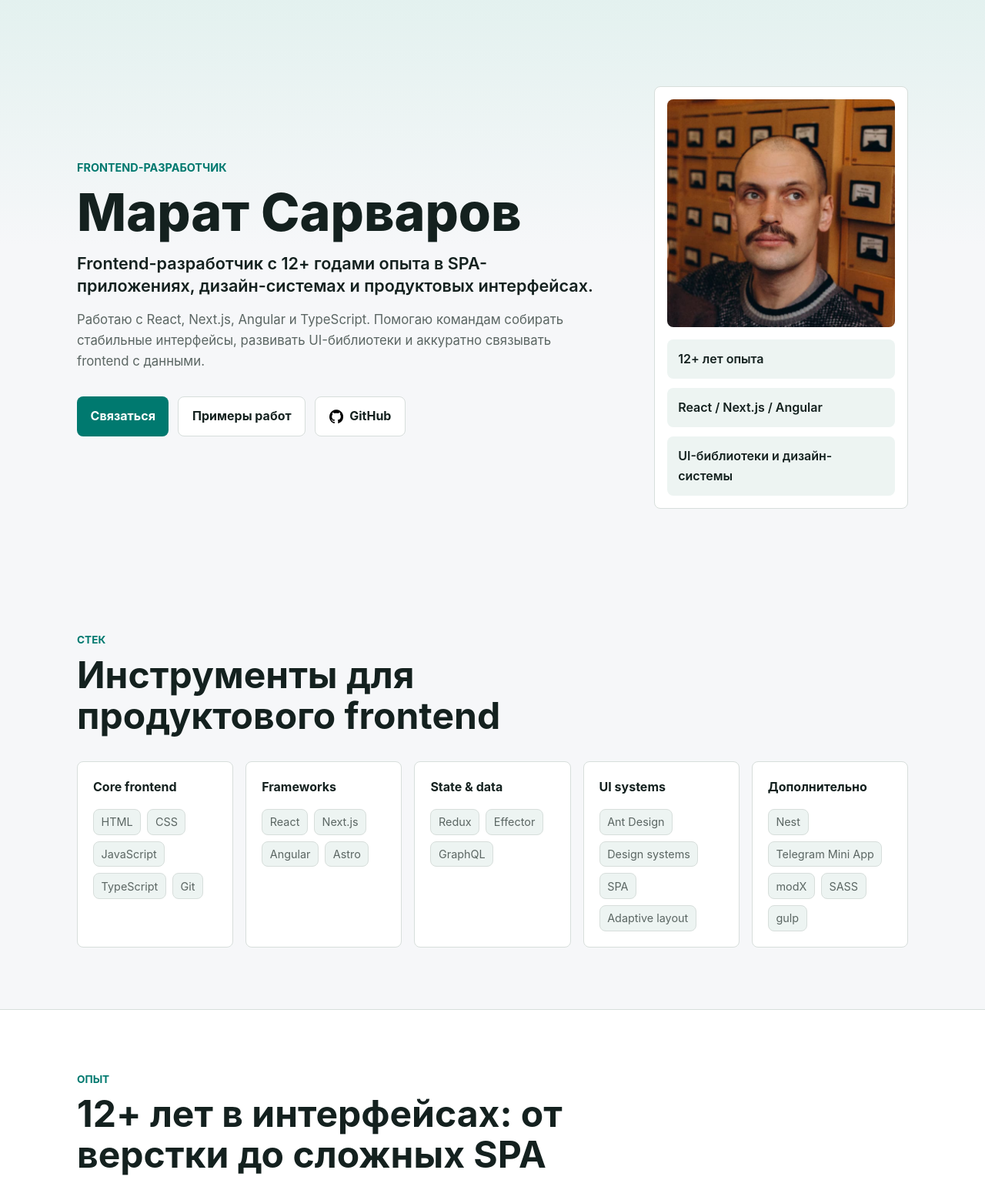
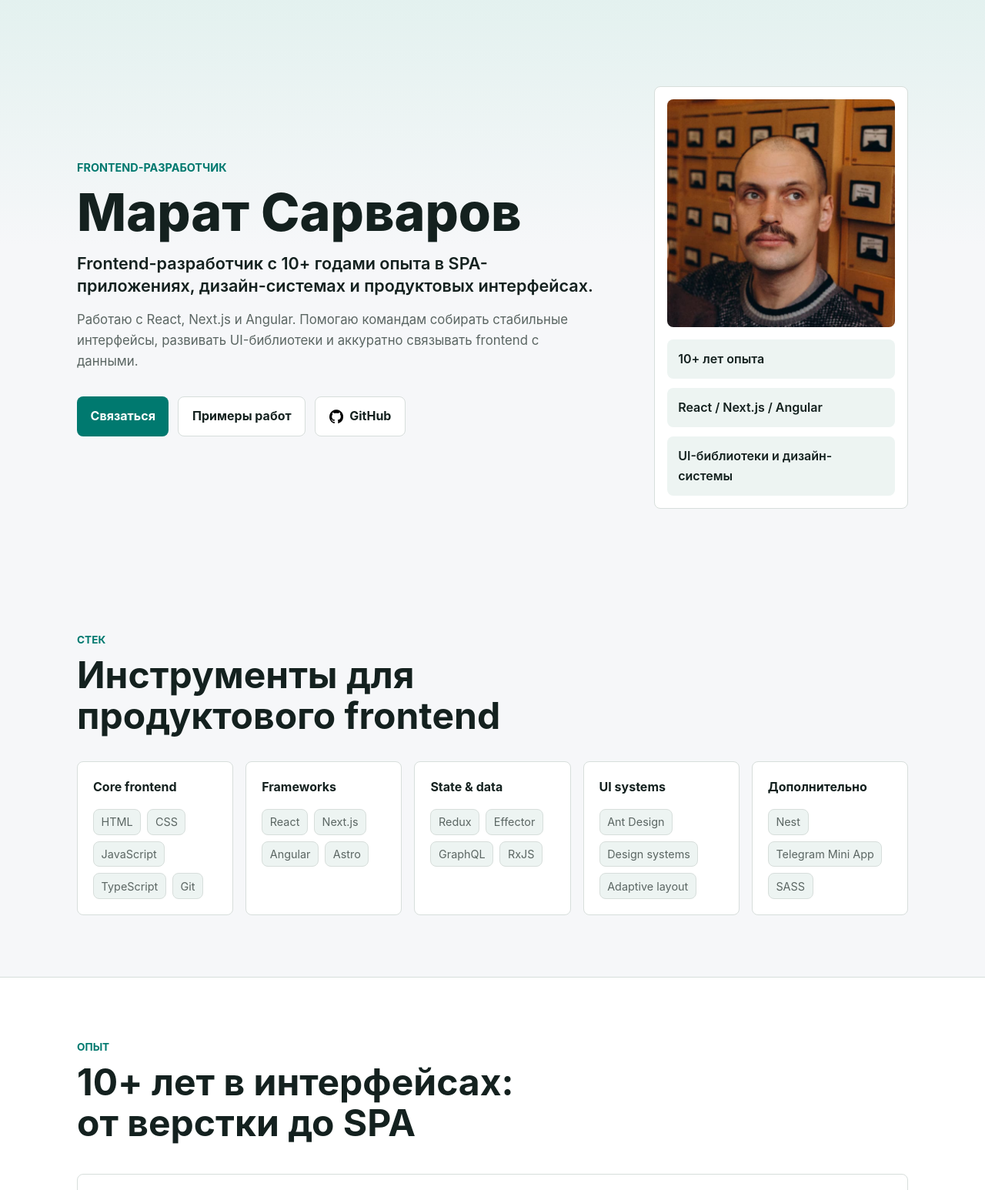
Before and after one commit to shtirlizc/portfolio, an Astro site: page / in a window 1280 px wide. Shown: the top 1546 px of the page at 77% size. Built offline with nearby package versions, Linux system fonts and the light colour scheme; Astro itself is replaced by a stand-in of ours.

Commit message:
update texts

```diff
--- a/src/components/Experience.astro
+++ b/src/components/Experience.astro
@@ -29,7 +29,7 @@ const experience = [
     <div class="heading">
       <p class="eyebrow">Опыт</p>
       <h2 id="experience-title">
-        12+ лет в интерфейсах: от верстки до сложных SPA
+        10+ лет в интерфейсах: от&nbsp;верстки до SPA
       </h2>
     </div>
     <div class="timeline">
--- a/src/components/Intro.astro
+++ b/src/components/Intro.astro
@@ -13,7 +13,7 @@ interface Props {
 const { name, subtitle, summary } = Astro.props;
 
 const facts = [
-  "12+ лет опыта",
+  "10+ лет опыта",
   "React / Next.js / Angular",
   "UI-библиотеки и дизайн-системы",
 ];
--- a/src/components/Projects.astro
+++ b/src/components/Projects.astro
@@ -64,7 +64,7 @@ const projects = [
     <p class="eyebrow">Работы</p>
     <h2 id="works-title" class="section-title">Примеры работ</h2>
     <p class="section-intro">
-      Описания кейсов, ссылки на проекты и короткий контекст по работам.
+      Описания, ссылки на проекты и короткий контекст по работам.
     </p>
     <div class="projects">
       {
--- a/src/components/Skills.astro
+++ b/src/components/Skills.astro
@@ -10,15 +10,15 @@ const skillGroups = [
   },
   {
     title: "State & data",
-    items: ["Redux", "Effector", "GraphQL"],
+    items: ["Redux", "Effector", "GraphQL", "RxJS"],
   },
   {
     title: "UI systems",
-    items: ["Ant Design", "Design systems", "SPA", "Adaptive layout"],
+    items: ["Ant Design", "Design systems", "Adaptive layout"],
   },
   {
     title: "Дополнительно",
-    items: ["Nest", "Telegram Mini App", "modX", "SASS", "gulp"],
+    items: ["Nest", "Telegram Mini App", "SASS"],
   },
 ];
 ---
--- a/src/components/Socials.astro
+++ b/src/components/Socials.astro
@@ -4,6 +4,11 @@ const contacts = [
     label: "Email",
     value: "shtirlizc@gmail.com",
     url: "mailto:shtirlizc@gmail.com",
+  },
+  {
+    label: "hh.ru",
+    value: "Резюме",
+    url: "https://ufa.hh.ru/resume/9d556e55ff02a787100039ed1f463452435965",
   },
   {
     label: "Telegram",
@@ -22,7 +27,7 @@ const contacts = [
   <div class="content">
     <div class="heading">
       <p class="eyebrow">Контакты</p>
-      <h2 id="contacts-title">Готов поработать вместе</h2>
+      <h2 id="contacts-title">Открыт к предложениям</h2>
       <p>
         Пишите в Telegram или на email. Контакты открыты для проектной работы,
         частичной и полной занятости.
--- a/src/pages/index.astro
+++ b/src/pages/index.astro
@@ -1,18 +1,20 @@
 ---
-import Layout from "../layouts/Layout.astro";
+import Layout from "../layouts/layout.astro";
 import Experience from "../components/Experience.astro";
 import Intro from "../components/Intro.astro";
 import Projects from "../components/Projects.astro";
 import Skills from "../components/Skills.astro";
 import Socials from "../components/Socials.astro";
 
+const hh = "https://ufa.hh.ru/resume/9d556e55ff02a787100039ed1f463452435965";
+
 const page = {
   name: "Марат Сарваров",
   title: "Марат Сарваров - Frontend-разработчик",
   subtitle:
-    "Frontend-разработчик с 12+ годами опыта в SPA-приложениях, дизайн-системах и продуктовых интерфейсах.",
+    "Frontend-разработчик с 10+ годами опыта в SPA-приложениях, дизайн-системах и продуктовых интерфейсах.",
   summary:
-    "Работаю с React, Next.js, Angular и TypeScript. Помогаю командам собирать стабильные интерфейсы, развивать UI-библиотеки и аккуратно связывать frontend с данными.",
+    "Работаю с React, Next.js и Angular. Помогаю командам собирать стабильные интерфейсы, развивать UI-библиотеки и аккуратно связывать frontend с данными.",
   description:
     "Портфолио Марата Сарварова, frontend-разработчика из Уфы с опытом в React, Next.js, Angular, TypeScript, SPA и дизайн-системах.",
 };
```
Also changed, not shown: src/layouts/layout.astro (renamed from src/layouts/Layout.astro).
